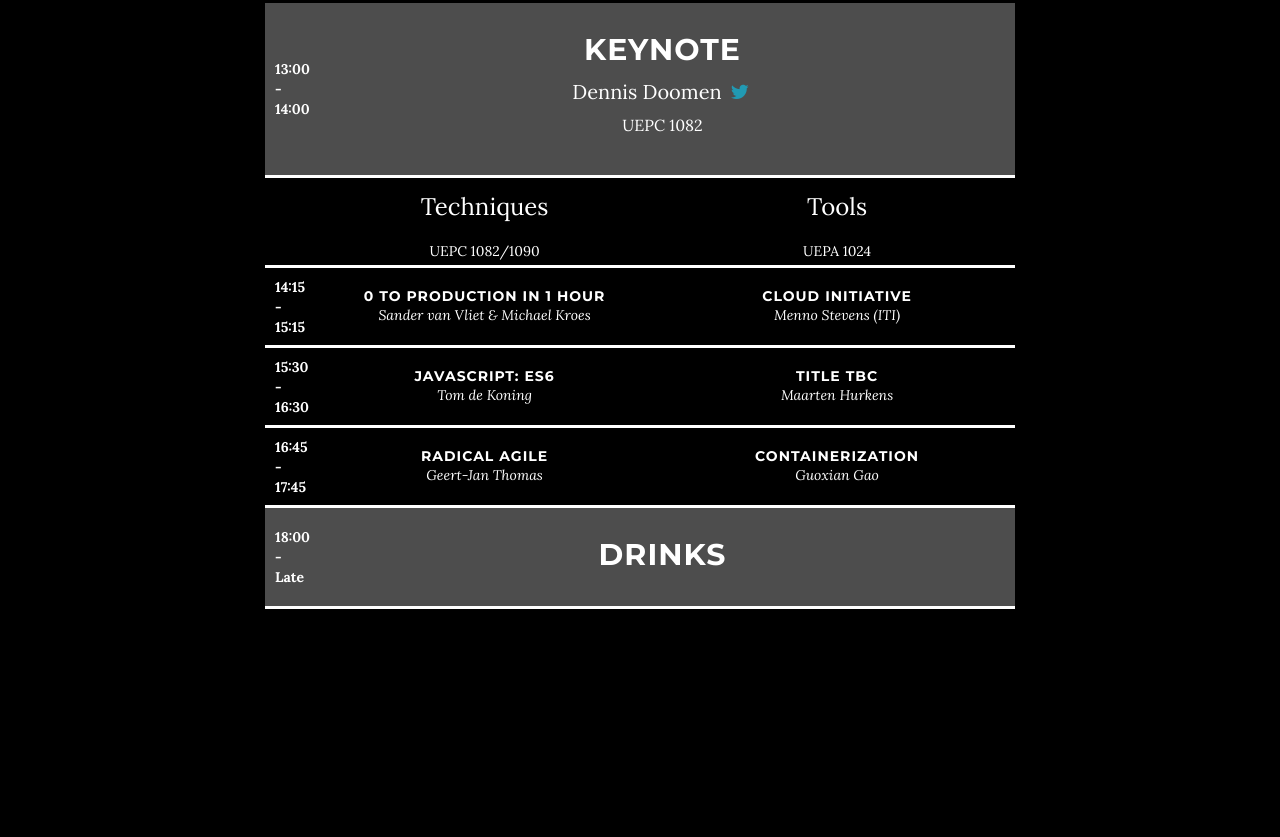
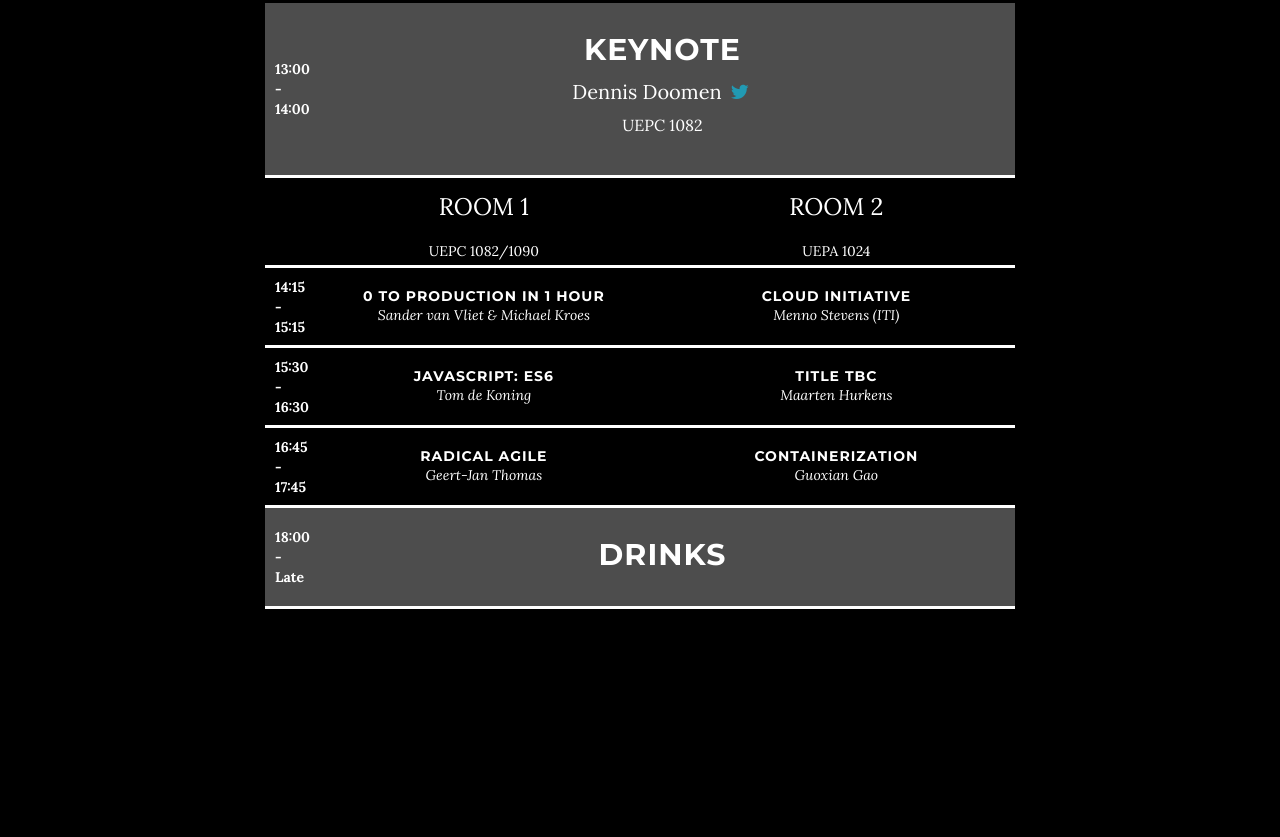
Before and after one commit to sandermvanvliet/Presentations, a plain HTML site: page CompileConf/Website/index.html in a window 1280 px wide. Shown: the part 1705-2542 px from the top of the page. Drawn offline with Linux system fonts and the light colour scheme.

Commit message:
Changed title of the tracks to refer to room instead

```diff
--- a/CompileConf/Website/index.html
+++ b/CompileConf/Website/index.html
@@ -122,8 +122,8 @@
 				    <tbody>
 						<tr style="height: 60px;border-bottom:none">
 							<td></td>
-							<td style="width: 400px; font-size: x-large">Techniques</td>
-							<td style="width: 400px; font-size: x-large">Tools</td>
+							<td style="width: 400px; font-size: x-large">ROOM 1</td>
+							<td style="width: 400px; font-size: x-large">ROOM 2</td>
 						</tr>
 						<tr style="height: 30px">
 							<td></td>
```
